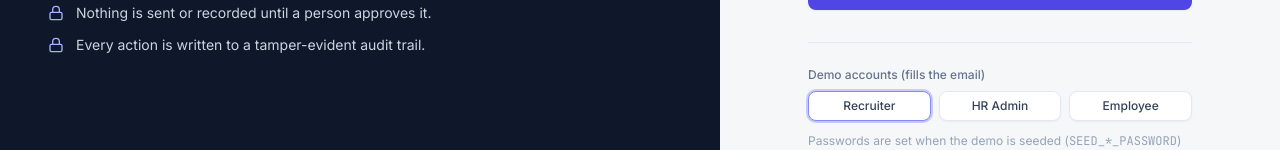
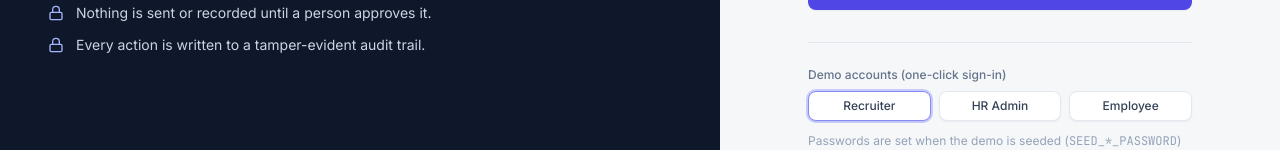
Before and after one commit to alajouili/ASTROPRENEUR, a React (Vite) app in the folder frontend/: page /login in a window 1280 px wide. Shown: the part 461-611 px from the top of the page. Built offline with nearby package versions, Linux system fonts and the light colour scheme; no server answers.

Commit message:
feat(auth): enable seamless 1-click login with default demo credentials across all roles

```diff
--- a/frontend/src/pages/LoginPage.tsx
+++ b/frontend/src/pages/LoginPage.tsx
@@ -43,7 +43,7 @@ export const LoginPage: React.FC = () => {
 
   // One-click demo sign-in (Member 3's presets). Only when a demo password is supplied at build
   // time (VITE_DEMO_PASSWORD); otherwise the buttons only fill the email, and no password ships.
-  const demoPassword: string = (import.meta as any).env?.VITE_DEMO_PASSWORD || '';
+  const demoPassword: string = (import.meta as any).env?.VITE_DEMO_PASSWORD || 'TrustHR2026!';
   const handleQuickFill = (demoEmail: string) => {
     setEmail(demoEmail);
     setErrorMessage(null);
```
